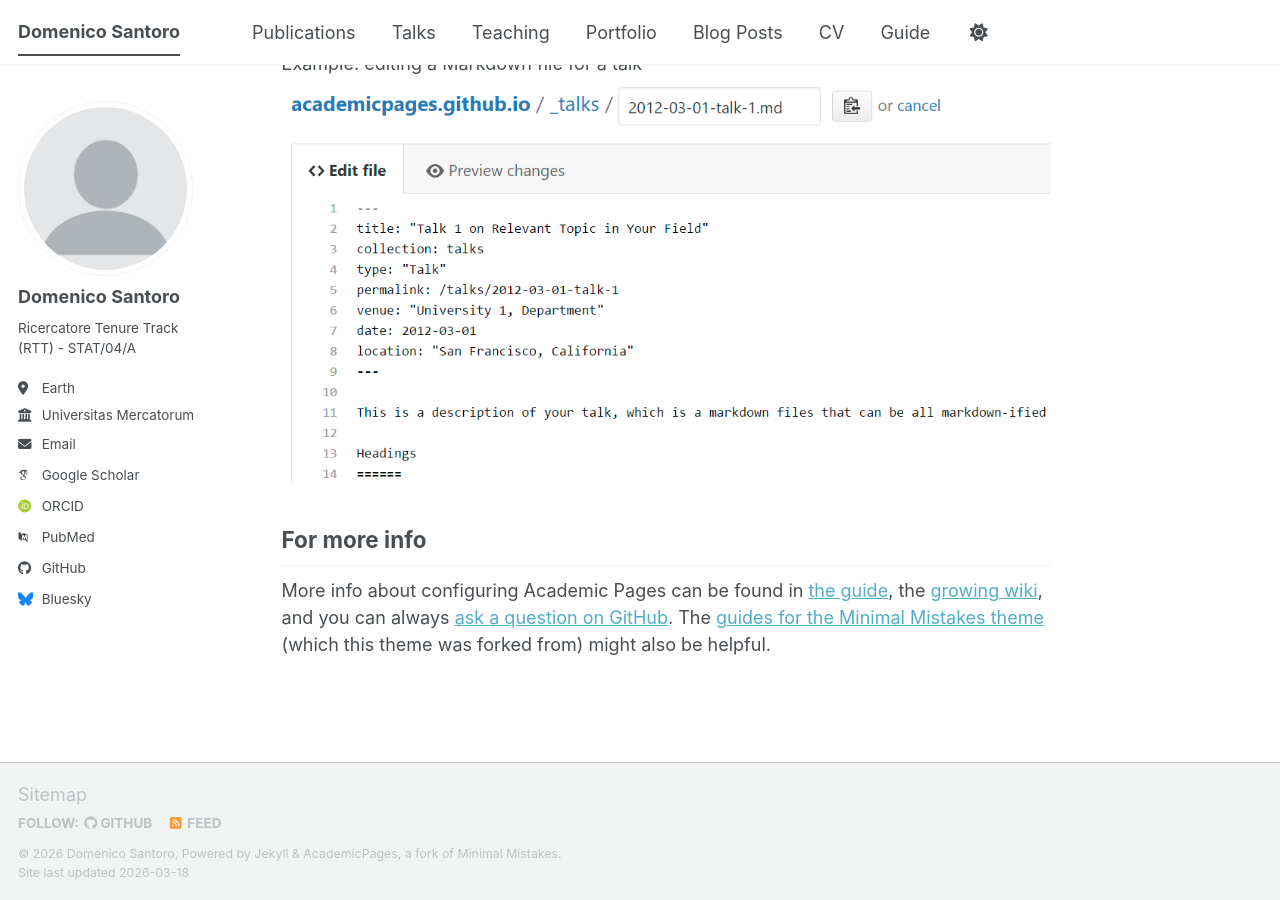
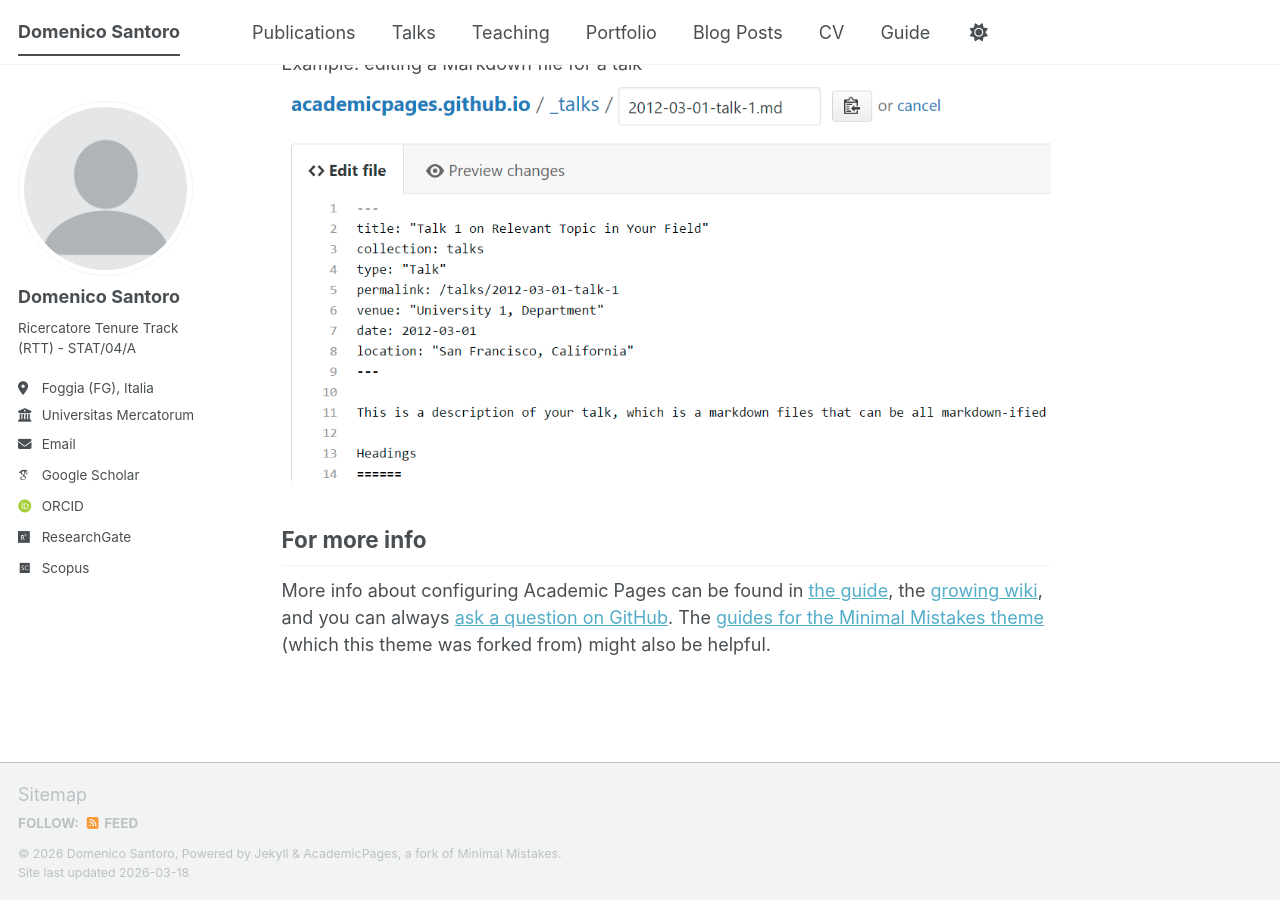
Before and after one commit to mimmoexe/mimmoexe.github.io, a Jekyll site: the page built from _pages/about.md, in a window 1280 px wide and 900 px high, scrolled down 2720 px. Built offline with Jekyll 4.4.1, drawn with Linux system fonts in a browser that asks for light colours; some web fonts are replaced; a script bundle is joined from its source files by our own code; library files that are not in the unit come from our copies; some of the changed lines change nothing that is shown.

Commit message:
Update _config.yml

```diff
--- a/_config.yml
+++ b/_config.yml
@@ -27,7 +27,7 @@ author:
   name             : "Domenico Santoro"
   pronouns         : # example: "he/him"
   bio              : "Ricercatore Tenure Track (RTT) - STAT/04/A"
-  location         : "Earth"
+  location         : "Foggia (FG), Italia"
   employer         : "Universitas Mercatorum"
   uri              : # URL
   email            : "domenico.santoro@unimercatorum.it"
@@ -35,15 +35,15 @@ author:
   # Academic websites
   academia         : # URL
   arxiv            : # URL - Update with the correct link to your profile
-  googlescholar    : "https://scholar.google.com/citations?user=PS_CX0AAAAAJ"
+  googlescholar    : "https://scholar.google.com/citations?user=voeVdwkAAAAJ&hl=it"
   inspire-hep      : # URL
   impactstory      : # URL
-  orcid            : "https://orcid.org/yourorcidurl"
+  orcid            : "https://orcid.org/0000-0001-9505-0673"
   semantic         : # URL
   ssrn             : # URL
-  pubmed           : "https://www.ncbi.nlm.nih.gov/pubmed/?term=john+snow"
-  researchgate     : # URL
-  scopus           : # URL
+  pubmed           : # URL
+  researchgate     : "https://www.researchgate.net/profile/Domenico-Santoro-4"
+  scopus           : "http://www.scopus.com/inward/authorDetails.url?authorID=57222171609&partnerID=MN8TOARS"
   zotero           : # URL
 
 
@@ -51,13 +51,13 @@ author:
   bitbucket        : # Username - Update with your username on the site
   codepen          : # Username
   dribbble         : # Username
-  github           : "academicpages"
+  github           : # Username
   kaggle           : # Username
   stackoverflow    : # User number or user number and name (i.e., use "1" or "1/jeff-atwood")
 
   # Social media
   artstation       : # Username
-  bluesky          : "bsky.app" # Replace this with you Bluesky username
+  bluesky          : # Username
   facebook         : # Username
   flickr           : # Username
   foursquare       : # Username
```
